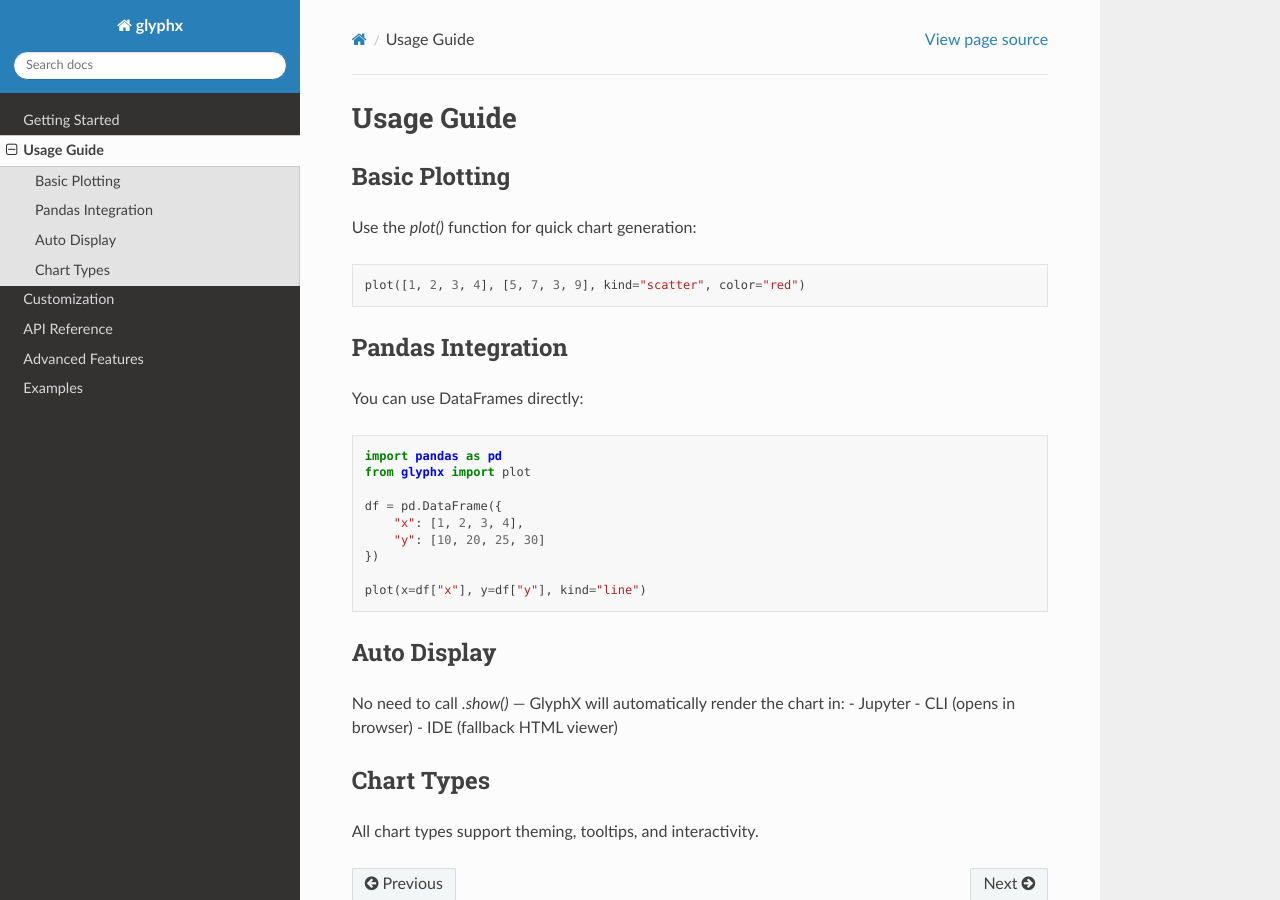
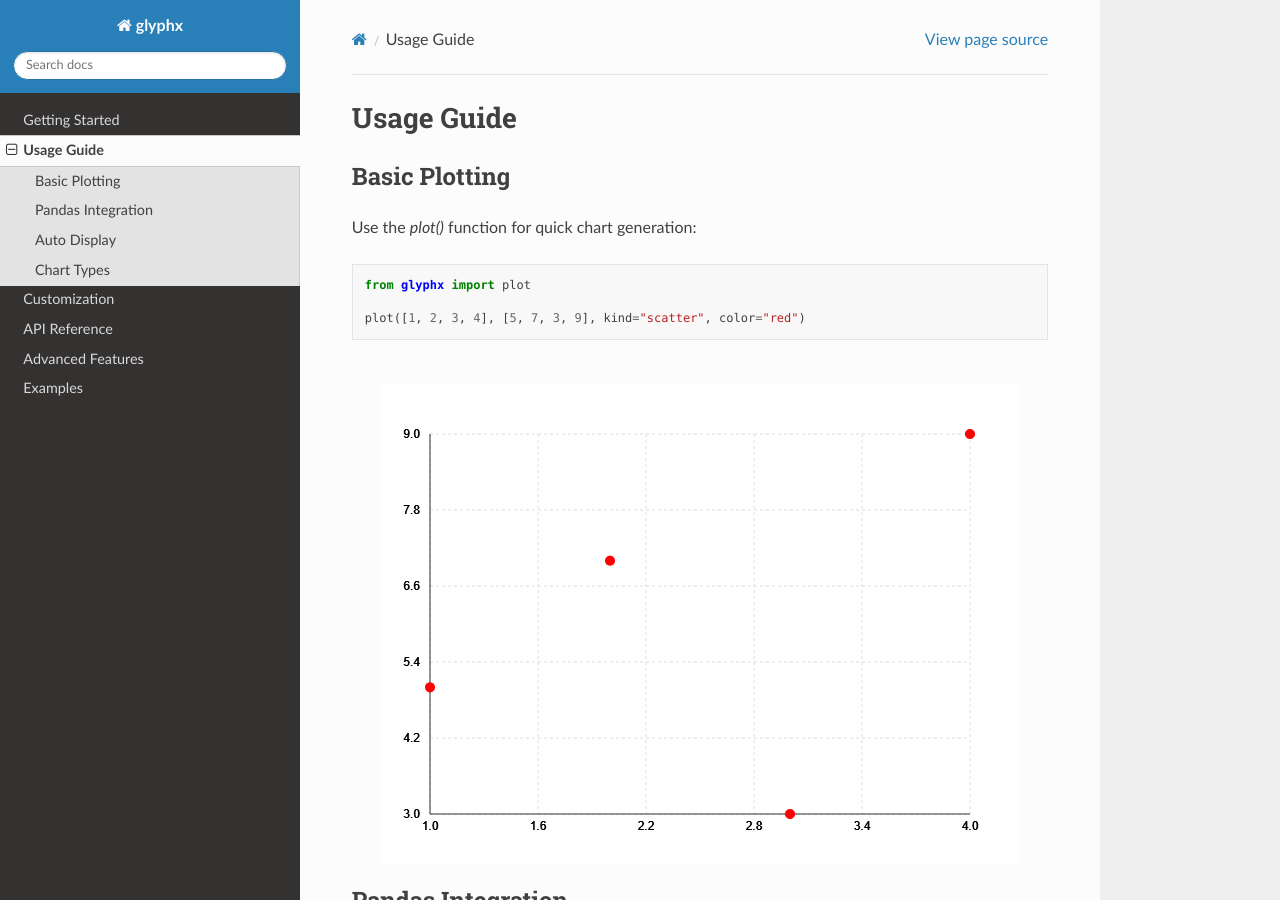
Before and after one commit to kjkoeller/glyphx, a Sphinx documentation site: the page built from docs/usage.rst, in a window 1280 px wide and 900 px high. Built offline with Sphinx 7.4.7 and the Read the Docs theme 3.1.0, drawn with Linux system fonts in a browser that asks for light colours.

Commit message:
Screenshot Examples

```diff
--- a/docs/usage.rst
+++ b/docs/usage.rst
@@ -8,7 +8,14 @@ Use the `plot()` function for quick chart generation:
 
 .. code-block:: python
 
+    from glyphx import plot
+
     plot([1, 2, 3, 4], [5, 7, 3, 9], kind="scatter", color="red")
+
+.. image:: examples/basic_plotting.png
+   :alt: Basic Plot
+   :width: 680px
+   :align: center
 
 Pandas Integration
 ------------------
@@ -27,6 +34,11 @@ You can use DataFrames directly:
 
     plot(x=df["x"], y=df["y"], kind="line")
 
+.. image:: examples/pandas_example.png
+   :alt: Basic Plot
+   :width: 680px
+   :align: center
+
 Auto Display
 ------------
 
```
